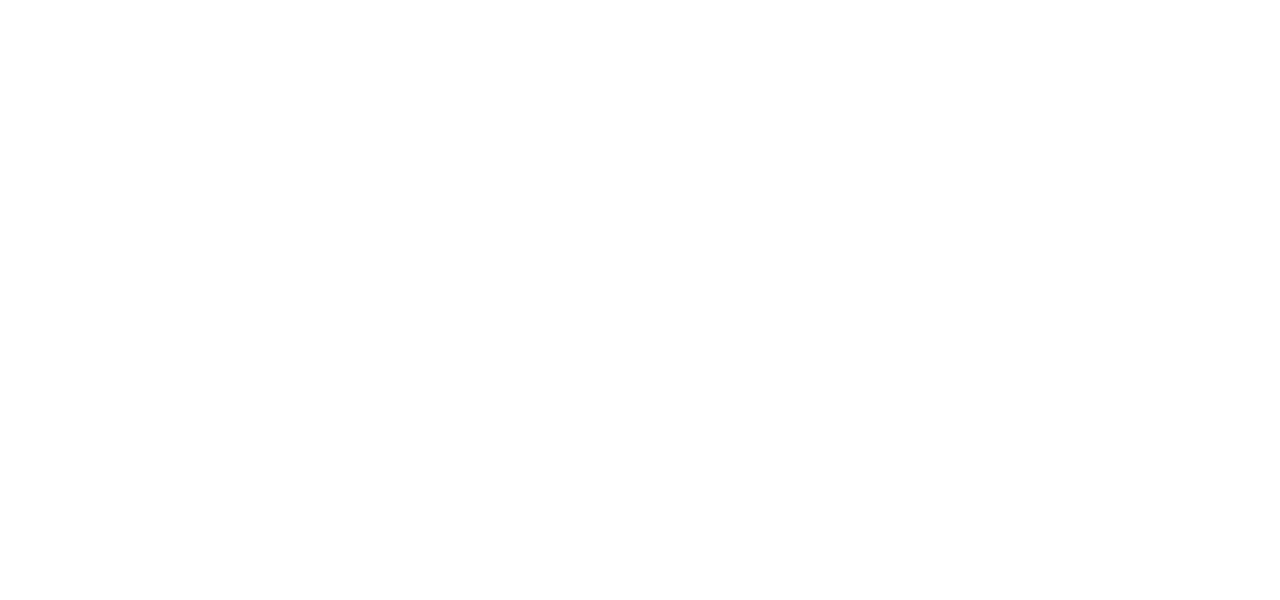
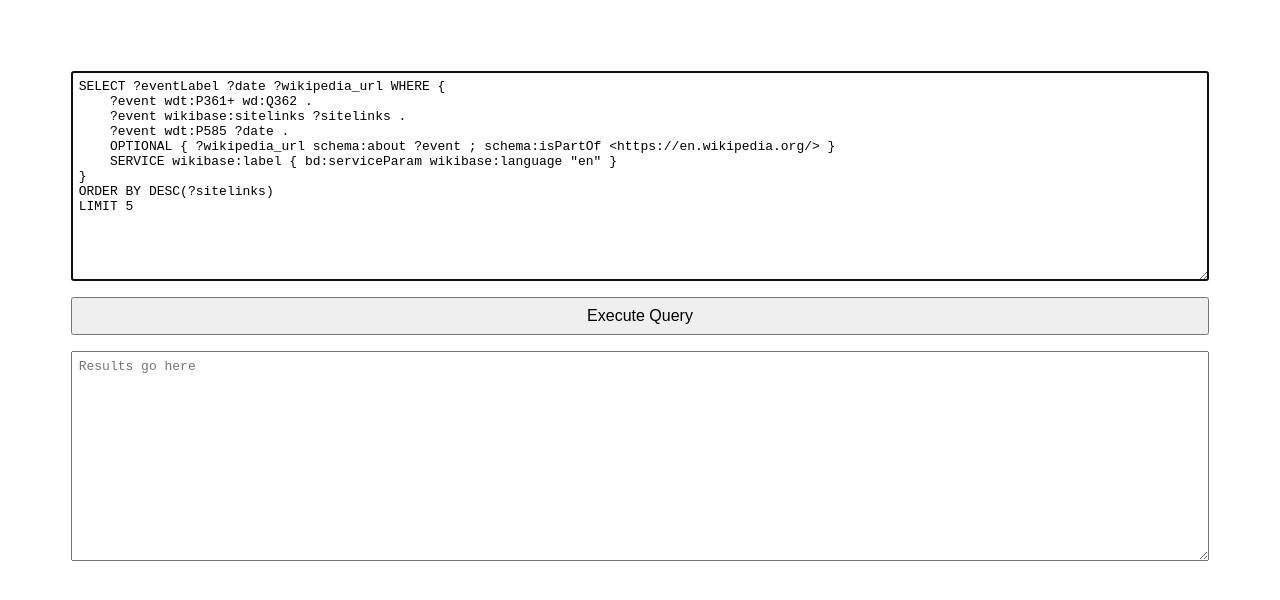
Before and after one commit to codie-sharp/Hisorty, a Vue app: page / in a window 1280 px wide. Shown: the top 600 px of the page. Built offline with nearby package versions, Linux system fonts and the light colour scheme.

Commit message:
WORKING - query tool for getting data to build cards.

```diff
--- a/src/App.vue
+++ b/src/App.vue
@@ -1,15 +1,29 @@
-<script setup lang="ts">
-// imports
-</script>
-
 <template>
   <header>
   </header>
 
   <main>
+    <QueryTool />
   </main>
 </template>
 
+<script lang="ts">
+import QueryTool from "./components/QueryTool.vue"
+
+export default {
+  name: "App",
+  components: {
+    QueryTool,
+  },
+}
+
+</script>
+
 <style scoped>
-
+main {
+  display: flex;
+  flex-flow: column nowrap;
+  flex-basis: 100%;
+  padding: 5%;
+}
 </style>
--- /dev/null
+++ b/src/components/QueryTool.vue
@@ -0,0 +1,128 @@
+<template>
+    <textarea v-model="queryTextarea" placeholder="Query goes here" autofocus="true"/>
+    <button id="query-button" @click="executeQuery()">Execute Query</button>
+    <textarea v-model="resultsTextarea" placeholder="Results go here" readonly="true"/>
+    <!-- TODO: add a card component -->
+    <div v-if="processedResults && processedResults.length > 0">
+        <h3>Test Results:</h3>
+        <div v-for="result in processedResults" :key="result.event" class="test-result">
+            <h4>{{ result.event }}</h4>
+            <img
+                v-if="result.thumbnail"
+                :src="result.thumbnail"
+                :alt="result.event"
+            />
+            <h4>{{ result.date }}</h4>
+            <p>{{ result.extract }}</p>
+
+        </div>
+    </div>
+</template>
+
+<script lang="ts">
+interface Event {
+    date: string;
+    event: string;
+    extract: string;
+    thumbnail: string;
+}
+
+const defaultQuery =
+`SELECT ?eventLabel ?date ?wikipedia_url WHERE {
+    ?event wdt:P361+ wd:Q362 .
+    ?event wikibase:sitelinks ?sitelinks .
+    ?event wdt:P585 ?date .
+    OPTIONAL { ?wikipedia_url schema:about ?event ; schema:isPartOf <https://en.wikipedia.org/> }
+    SERVICE wikibase:label { bd:serviceParam wikibase:language "en" }
+}
+ORDER BY DESC(?sitelinks)
+LIMIT 5`;
+
+export default {
+    name: "QueryTool",
+    data() {
+        return {
+            queryTextarea: defaultQuery,
+            wikidataUrl: "https://query.wikidata.org/sparql?query=",
+            wikidataFormat: "&format=json",
+            wikipediaUrl: "https://en.wikipedia.org/api/rest_v1/page/summary/",
+            resultsTextarea: "",
+            processedResults: [] as Event[],
+        }
+    },
+    methods: {
+        async executeQuery() {
+            const wikidataResults = await this.getWikidata();
+            // TODO: create a type once we figure out exactly what we need
+            const wikipediaResults = await this.getWikipedia(wikidataResults);
+            const processedResults = wikipediaResults?.map(result => {
+                const processedResult = {
+                    date: result.date.value,
+                    event: result.event,
+                    extract: result.extract,
+                    thumbnail: result.thumbnail
+                }
+                return processedResult;
+            }) || [];
+            this.resultsTextarea = JSON.stringify(processedResults, null, 2);
+            this.processedResults = processedResults;
+        },
+        async getWikidata() {
+            const wikidataQuery = `${this.wikidataUrl}${encodeURIComponent(this.queryTextarea)}${this.wikidataFormat}`;
+            try {
+                const response = await fetch(wikidataQuery);
+                const data = await response.json();
+                const results = data.results.bindings;
+                return results;
+            } catch (e) {
+                this.resultsTextarea = `${e}`;
+            }
+        },
+        // TODO: create a type once we figure out exactly what we need
+        async getWikipedia(results: any) {
+            const promises = results.map(async (obj: any) => {
+                const page = obj.wikipedia_url.value.split('/').pop();
+                const wikipediaQuery = `${this.wikipediaUrl}${page}`;
+                try {
+                    const response = await fetch(wikipediaQuery);
+                    const data = await response.json();
+                    obj.thumbnail = data.thumbnail.source;
+                    obj.extract = data.extract;
+                    obj.event = data.title;
+                    return obj;
+                } catch(e) {
+                    console.error(e);
+                    return null;
+                }
+            });
+
+            try {
+                const allData = await Promise.all(promises);
+                return allData.filter(data => data !== null);
+            } catch(e) {
+                this.resultsTextarea = `${e}`;
+            }
+        }
+    }
+}
+</script>
+
+<style scoped>
+textarea {
+    height: 15em;
+    font-size: 1em;
+    padding: .5em;
+}
+button {
+    font-size: 1em;
+    padding: .5em;
+    margin: 1em 0;
+}
+.test-result {
+    border: 1px solid #ccc;
+    border-radius: 8px;
+    padding: 1em;
+    margin-bottom: 1em;
+    box-shadow: 0 2px 4px rgba(0,0,0,0.1);
+}
+</style>
```
Also changed, not shown: 1 other file (tests, documents, lock files or other folders).
